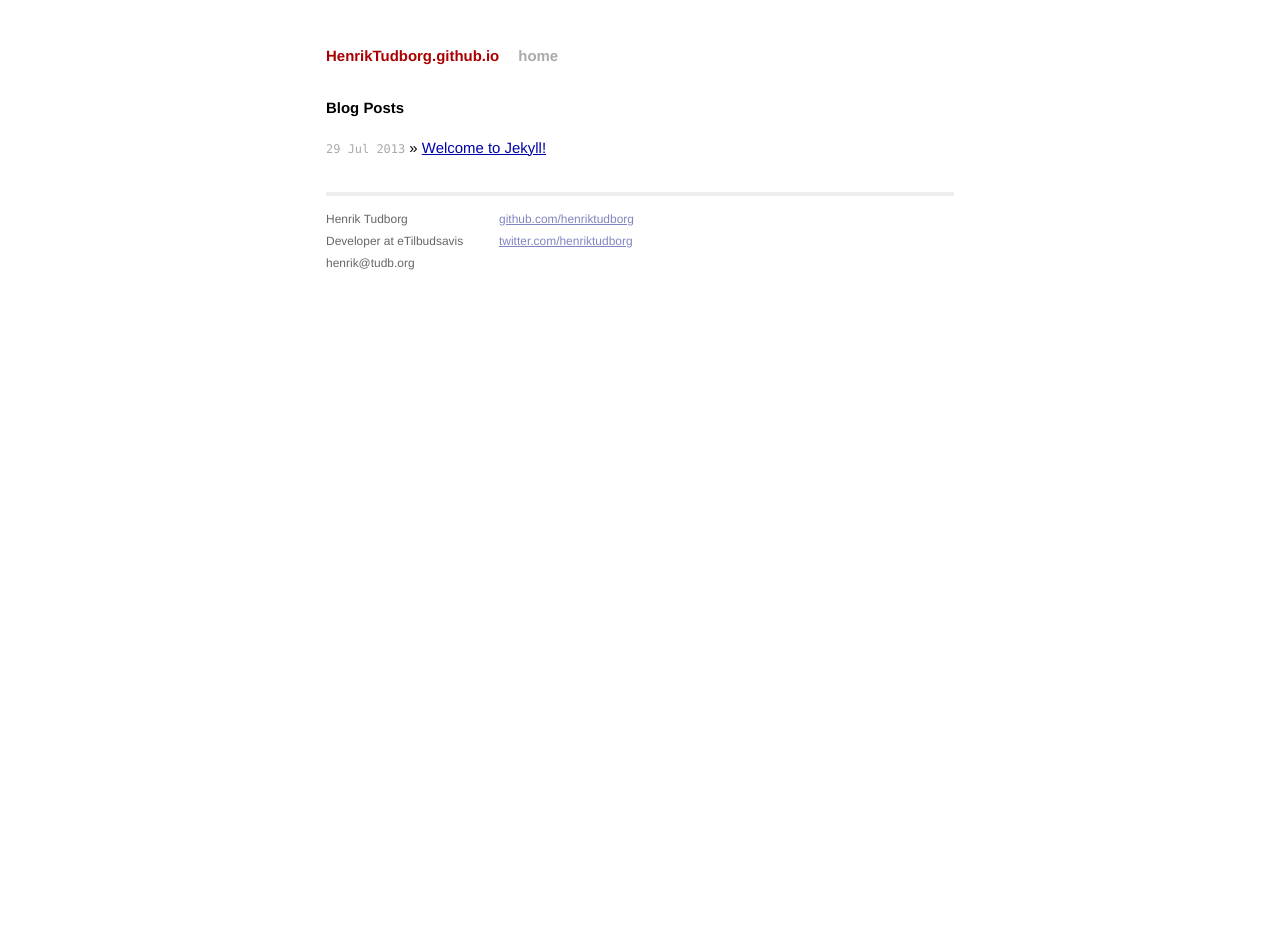
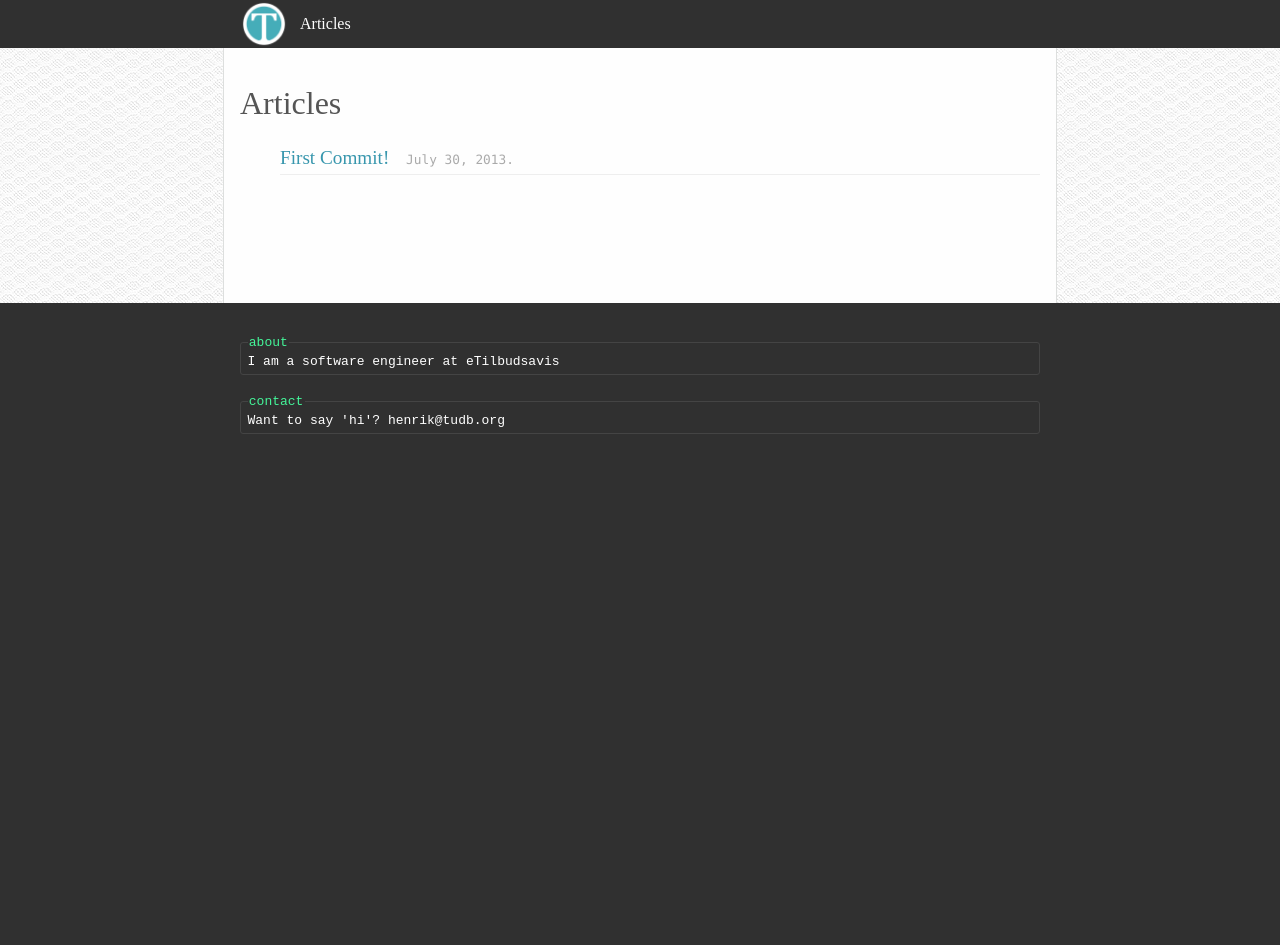
Before and after one commit to henriktudborg/henriktudborg.github.io, a Jekyll site: the page built from index.html, in a window 1280 px wide. Built offline with Jekyll 4.4.1, drawn with Linux system fonts in a browser that asks for light colours; some web fonts are replaced; Markdown is read by kramdown in place of the engine named in the settings; after the commit the page ends 900 px from its top, so only the background shows below that.

Commit message:
page done

```diff
--- /dev/null
+++ b/CNAME
@@ -0,0 +1 @@
+tudb.org
--- a/_config.yml
+++ b/_config.yml
@@ -1,5 +1,7 @@
-name: HenrikTudborg.github.io
+name: tudb.org
 safe: true
 lsi: false
 markdown: redcarpet
 pygments: true
+permalink: "/articles/:year/:month/:day/:title"
+exclude: ["README.markdown"]
--- /dev/null
+++ b/_includes/post-header.liquid
@@ -0,0 +1,4 @@
+<h2><a href="{{ post.url }}">{{ post.title }}</a></h2>
+<div class="post-meta">
+    {{ post.date | date: "%B %d, %Y" }}.
+</div>
--- a/_layouts/default.html
+++ b/_layouts/default.html
@@ -7,39 +7,44 @@
             {{ page.title }} - {{site.name}}
         </title>
         <meta name="viewport" content="width=device-width">
+        <!-- fonts -->
+        <link href='http://fonts.googleapis.com/css?family=Junge' rel='stylesheet' type='text/css'>
         <!-- syntax highlighting CSS -->
         <link rel="stylesheet" href="/css/syntax.css">
         <!-- Custom CSS -->
         <link rel="stylesheet" href="/css/main.css">
     </head>
     <body>
-        <div class="site">
-            <div class="header">
-                <h1 class="title">
-                    <a href="/">{{ site.name }}</a>
-                </h1>
-                <a class="extra" href="/">home</a>
+        <div id="nav-wrap">
+            <nav id="nav">
+                <ul>
+                    <li><a href="/?ref=logo"><img id="logo" src="/css/icon.png" alt="logo" /></a></li>
+                    <li><a href="/?ref=menu">Articles</a></li>
+                </ul>
+            </nav>
+        </div>
+
+        <div id="content-wrap">
+            <div id="content">
+                {{content}}
             </div>
-            {{ content }}
-            <div class="footer">
-                <div class="contact">
-                    <p>
-                        Henrik Tudborg
-                        <br />
-                        Developer at eTilbudsavis
-                        <br />
-                        henrik@tudb.org
-                    </p>
+        </div>
+
+        <div id="foot-wrap">
+            <footer>
+                <div class="footer-fieldset">
+                    <div class="footer-legend">about</div>
+                    <div class="footer-fieldset-inner">
+                        <p>I am a software engineer at eTilbudsavis</p>
+                    </div>
                 </div>
-                <div class="contact">
-                    <p>
-                        <a href="http://github.com/henriktudborg/">github.com/henriktudborg</a>
-                        <br />
-                        <a href="http://twitter.com/henriktudborg/">twitter.com/henriktudborg</a>
-                        <br />
-                    </p>
+                <div class="footer-fieldset">
+                    <div class="footer-legend">contact</div>
+                    <div class="footer-fieldset-inner">
+                        <p>Want to say 'hi'? <script>document.write("hen-rik#@#tu#d-b.#or#g".replace(/#|-/g,""))</script></p>
+                    </div>
                 </div>
-            </div>
+            </footer>
         </div>
     </body>
 </html>
--- a/css/main.css
+++ b/css/main.css
@@ -1,39 +1,43 @@
-/*****************************************************************************/
-/*
-/* Common
-/*
-/*****************************************************************************/
 
-/* Global Reset */
-* {
+html, body {
+  height: 100%;
+  width: 100%;
   margin: 0;
   padding: 0;
 }
 
-html, body { height: 100%; }
-
 body {
-  background-color: #FFF;
-  font: 13.34px Helvetica, Arial, sans-serif;
-  font-size: small;
-  text-align: center;
+  background-color: #303030;
+  font-weight: lighter;
+  font-size: 100%;
+  font-family: 'Junge', serif;
 }
 
-h1, h2, h3, h4, h5, h6 {
-  font-size: 100%; }
 
-h1 { margin-bottom: 1em; }
-p { margin: 1em 0; }
+h1 {
+  font-size: 2em;
+  font-weight: lighter;
+}
+h2 {
+  font-weight: lighter;
+}
 
-a         { color: #00a; }
-a:hover   { color: #000; }
-a:visited { color: #a0a; }
+p {
+  margin: 1em 0;
+}
 
-/*****************************************************************************/
-/*
-/* Home
-/*
-/*****************************************************************************/
+a {
+  color: #3796AD;
+  text-decoration: none;
+}
+
+a:hover {
+  color: #395E7A;
+  text-decoration: underline;
+}
+
+/* blog */
+
 ul.posts {
   list-style-type: none;
   margin-bottom: 2em;
@@ -41,92 +45,129 @@ ul.posts {
 
 ul.posts li {
   line-height: 1.75em;
+  border-bottom: 1px solid #eee;
 }
 
-ul.posts span {
+ul.posts li h2 {
+  font-weight: lighter;
+  display: inline;
+  font-size: 1.2em;
+}
+ul.posts li .post-meta {
   color: #aaa;
   font-family: Monaco, "Courier New", monospace;
-  font-size: 80%;
+  font-size: 0.8em;
+  display: inline;
+  margin-left: 1em;
 }
 
-/*****************************************************************************/
-/*
-/* Site
-/*
-/*****************************************************************************/
 
-.site {
-  font-size: 115%;
-  text-align: justify;
-  width: 42em;
-  margin: 3em auto 2em;
+#nav-wrap {
+  height: 3em;
+  padding:  0 1em;
+  color: #fefefe;
+  background: #303030;
+  display: block;
+}
+
+#logo {
+  height: 3em;
+  vertical-align: bottom;
+}
+
+#nav {
+  height:100%;
+  display:block;
+  max-width: 800px;
+  line-height: 3em;
+  margin: auto auto;
+}
+
+#nav > ul {
+  list-style: none;
+  padding: 0;
+  margin: 0;
+}
+
+#nav > ul > li {
+  display: inline-block;
+  margin-left: 0.5em;
+}
+#nav > ul > li:first-child {
+  margin-left: 0;
+}
+
+#nav > ul > li > a {
+  display: inline-block;
+  color: inherit;
+}
+
+
+#content-wrap {
+  background: #fefefe url(bg.png) repeat;
+}
+
+#content {
+  background-color: #fefefe;
+  margin: auto auto;
+  max-width: 800px;
+  padding: 1em;
+  padding-bottom: 6em;
+  height: auto;
+  border: solid #DDDFDE;
+  border-width: 0 1px;
+}
+
+#foot-wrap {
+  color: #fff;
+  padding: 1em;
+  font-size: 1em;
+  font-family: monospace;
+}
+
+footer {
+  max-width: 800px;
+  margin: auto auto;
+}
+
+.footer-fieldset {
+  position: relative;
+  display: block;
+  margin: 2em 0;
+  border: 1px solid #444;
+  border-radius: 3px;
+}
+.footer-fieldset-inner {
+  position: relative;
+  display: inline-block;
+  margin: 0.2em .5em;
+  margin-top: 0.7em;
+}
+
+.footer-legend {
+  position: absolute;
+  top: -0.7em;
+  left: 0.5em;
+  color: #44F599;
+  background: #303030;
+  padding:0.1em;
+  display: inline-block;
+}
+
+.footer-fieldset-inner > p {
+  margin: 0;
+  padding: 0;
   line-height: 1.5em;
 }
 
-.site .header a {
-  font-weight: bold;
-  text-decoration: none;
+
+
+#home h1 {
+  color: #555;
 }
 
-.site .header h1.title {
-  display: inline-block;
-  margin-bottom: 2em;
-}
 
-.site .header h1.title a {
-  color: #a00;
-}
-
-.site .header h1.title a:hover {
-  color: #000;
-}
-
-.site .header a.extra {
-  color: #aaa;
-  margin-left: 1em;
-}
-
-.site .header a.extra:hover {
-  color: #000;
-}
-
-.site .meta {
-  color: #aaa;
-}
-
-.site .footer {
-  font-size: 80%;
-  color: #666;
-  border-top: 4px solid #eee;
-  margin-top: 2em;
-  overflow: hidden;
-}
-
-.site .footer .contact {
-  float: left;
-  margin-right: 3em;
-}
-
-.site .footer .contact a {
-  color: #8085C1;
-}
-
-.site .footer .rss {
-  margin-top: 1.1em;
-  margin-right: -.2em;
-  float: right;
-}
-
-.site .footer .rss img {
-  border: 0;
-}
-
-/*****************************************************************************/
-/*
-/* Posts
-/*
-/*****************************************************************************/
-
+/* posts */
 /* standard */
 .post pre {
   border: 1px solid #ddd;
--- a/index.html
+++ b/index.html
@@ -1,13 +1,13 @@
 ---
 layout: default
-title: Your New Jekyll Site
+title: Articles
 ---
 
 <div id="home">
-  <h1>Blog Posts</h1>
+  <h1>Articles</h1>
   <ul class="posts">
     {% for post in site.posts %}
-      <li><span>{{ post.date | date_to_string }}</span> &raquo; <a href="{{ post.url }}">{{ post.title }}</a></li>
+      <li>{% include post-header.liquid %}</li>
     {% endfor %}
   </ul>
 </div>
```
Also changed, not shown: 404.html (added, +8 -0 lines), _layouts/old.html (added, +45 -0 lines), _layouts/post.html (+8 -6 lines), _posts/2013-07-29-welcome-to-jekyll.markdown (deleted, +0 -24 lines), _posts/2013-07-30-first-commit.md (added, +9 -0 lines), atom.xml (added, +25 -0 lines), css/bg.png (added), css/icon.png (added).
